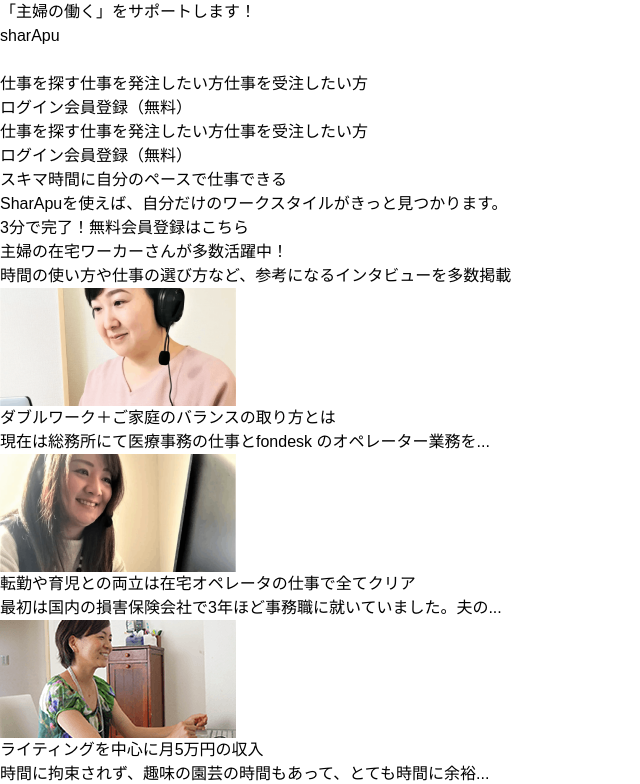
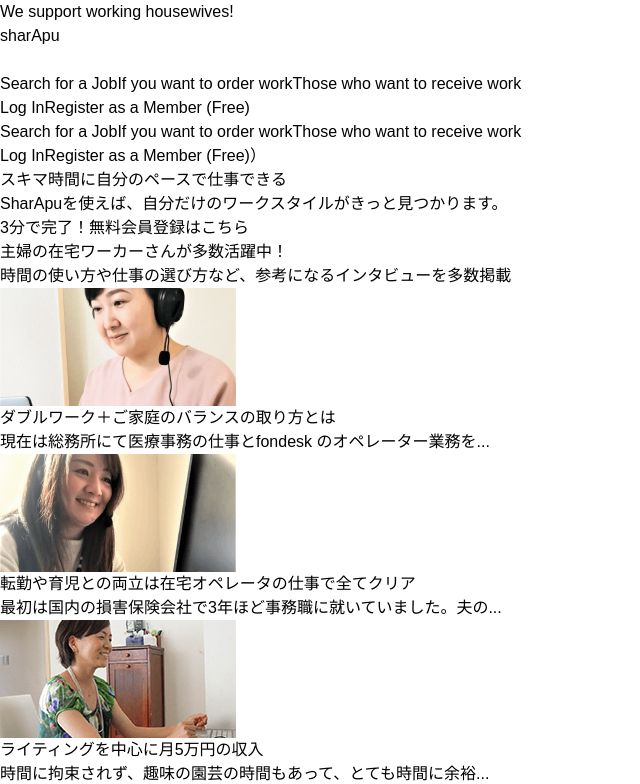
Before and after one commit to SumaiyaTarannumNoor/SharApu-Job-Portal, a React (Vite) app: page / in a window 1280 px wide. Shown: the top 784 px of the page, without its empty margins (0-640 px from the left). Built offline with nearby package versions, Linux system fonts and the light colour scheme.

Commit message:
Navbar Translated

```diff
--- a/src/components/Navbar/Navbar.jsx
+++ b/src/components/Navbar/Navbar.jsx
@@ -6,7 +6,7 @@ const Navbar = () => {
   return (
     <div className="w-full">
       <header className="bg-white text-pink-600 py-1 text-center text-sm">
-        「主婦の働く」をサポートします！
+      We support working housewives!
       </header>
 
       <nav className="bg-pink-500 text-white py-4 relative z-50">
@@ -30,16 +30,16 @@ const Navbar = () => {
             {/* Desktop Menu */}
             <div className="hidden lg:flex lg:items-center lg:justify-between lg:w-4/5">
               <div className="flex space-x-6">
-                <a href="#" className="hover:text-pink-200 transition-colors duration-200">仕事を探す</a>
-                <a href="#" className="hover:text-pink-200 transition-colors duration-200">仕事を発注したい方</a>
-                <a href="#" className="hover:text-pink-200 transition-colors duration-200">仕事を受注したい方</a>
+                <a href="#" className="hover:text-pink-200 transition-colors duration-200">Search for a Job</a>
+                <a href="#" className="hover:text-pink-200 transition-colors duration-200">If you want to order work</a>
+                <a href="#" className="hover:text-pink-200 transition-colors duration-200">Those who want to receive work</a>
               </div>
               <div className="flex space-x-4">
                 <button className="bg-white text-pink-500 px-4 py-2 rounded hover:bg-pink-100 transition-colors duration-200">
-                  ログイン
+                  Log In
                 </button>
                 <button className="bg-white text-pink-500 px-4 py-2 rounded hover:bg-pink-100 transition-colors duration-200">
-                  会員登録（無料）
+                  Register as a Member (Free)
                 </button>
               </div>
             </div>
@@ -57,23 +57,23 @@ const Navbar = () => {
               {/* Navigation Links */}
               <div className="flex flex-col space-y-4">
                 <a href="#" className="text-lg hover:text-pink-200 transition-colors duration-200">
-                  仕事を探す
+                Search for a Job
                 </a>
                 <a href="#" className="text-lg hover:text-pink-200 transition-colors duration-200">
-                  仕事を発注したい方
+                If you want to order work
                 </a>
                 <a href="#" className="text-lg hover:text-pink-200 transition-colors duration-200">
-                  仕事を受注したい方
+                Those who want to receive work
                 </a>
               </div>
 
               {/* Buttons */}
               <div className="flex flex-col space-y-3 pt-4">
                 <button className="w-full bg-white text-pink-500 px-4 py-3 rounded text-lg font-medium hover:bg-pink-100 transition-colors duration-200">
-                  ログイン
+                  Log In
                 </button>
                 <button className="w-full bg-white text-pink-500 px-4 py-3 rounded text-lg font-medium hover:bg-pink-100 transition-colors duration-200">
-                  会員登録（無料）
+                Register as a Member (Free)）
                 </button>
               </div>
             </div>
```
